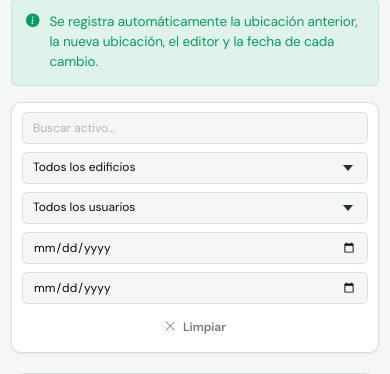
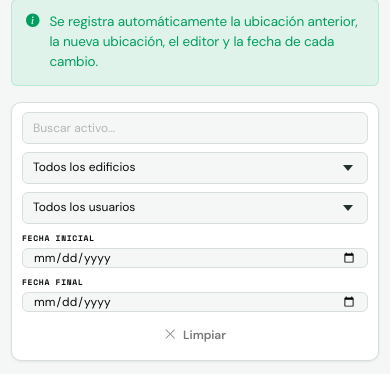
Before and after one commit to ineshv999/PI_MOVIL, a Flask app: template SistemaGestion/templates/historial_movimientos.html in a window 390 px wide. Shown: the part 161-535 px from the top of the page. Run offline with Flask 3, Linux system fonts and the light colour scheme; the template is opened without the code that fills it, so the values that code supplies are empty.

Commit message:
responsivo

```diff
--- a/SistemaGestion/static/css/styles.css
+++ b/SistemaGestion/static/css/styles.css
@@ -1046,6 +1046,28 @@ canvas {
 }
 .card, .modal, .form-page-wrap, .table-wrap,
 .topbar-left, .topbar-right, .page-header > * { min-width: 0; }
+.content,
+.form-page-wrap,
+.scan-wrap {
+  width: 100%;
+  max-width: none !important;
+}
+.date-filter {
+  display: flex;
+  flex-direction: column;
+  gap: 4px;
+  min-width: 145px;
+  color: var(--text-secondary);
+  font-family: var(--font-mono);
+  font-size: 8px;
+  font-weight: 700;
+  letter-spacing: .7px;
+  text-transform: uppercase;
+}
+.date-filter .form-input {
+  width: 100%;
+  max-width: none !important;
+}
 .btn {
   max-width: 100%;
   white-space: normal;
@@ -1106,6 +1128,10 @@ canvas {
     flex: 1 1 150px;
     max-width: none !important;
   }
+  .filter-bar .date-filter {
+    flex: 1 1 180px;
+    min-width: 0;
+  }
 
   .chart-container,
   [style*="height: 300px"],
@@ -1129,6 +1155,10 @@ canvas {
     flex: 1 1 100%;
     width: 100%;
   }
+  .filter-bar .date-filter {
+    flex: 1 1 100%;
+    width: 100%;
+  }
   .topbar-title { max-width: 52vw; overflow: hidden; text-overflow: ellipsis; white-space: nowrap; }
   .modal { padding-left: 14px; padding-right: 14px; }
   .modal-top-bar { margin-left: -14px; margin-right: -14px; }
--- a/SistemaGestion/templates/escanear.html
+++ b/SistemaGestion/templates/escanear.html
@@ -190,7 +190,7 @@
         </div>
       </div>
 
-      <div class="scan-wrap" style="display:grid;grid-template-columns:300px 1fr;gap:18px;max-width:1200px">
+      <div class="scan-wrap" style="display:grid;grid-template-columns:minmax(280px, 340px) minmax(0, 1fr);gap:18px">
 
         <!-- Panel izquierdo -->
         <div>
--- a/SistemaGestion/templates/historial_movimientos.html
+++ b/SistemaGestion/templates/historial_movimientos.html
@@ -134,8 +134,14 @@
           {% endfor %}
         </select>
         <div class="f-div"></div>
-        <input class="form-input" type="date" id="filterFechaInicio" style="max-width:140px" placeholder="Desde">
-        <input class="form-input" type="date" id="filterFechaFin" style="max-width:140px" placeholder="Hasta">
+        <label class="date-filter">
+          <span>Fecha inicial</span>
+          <input class="form-input" type="date" id="filterFechaInicio">
+        </label>
+        <label class="date-filter">
+          <span>Fecha final</span>
+          <input class="form-input" type="date" id="filterFechaFin">
+        </label>
         <button class="btn btn-ghost btn-sm" onclick="limpiarFiltros()">
           <i class="bi bi-x-lg"></i> Limpiar
         </button>
--- a/SistemaGestion/templates/registrar_activo.html
+++ b/SistemaGestion/templates/registrar_activo.html
@@ -100,7 +100,7 @@
         </div>
       </div>
 
-      <div class="form-page-wrap" style="max-width:640px">
+      <div class="form-page-wrap">
         <!-- Mensajes Flash -->
         {% with messages = get_flashed_messages(with_categories=true) %}
           {% if messages %}
--- a/SistemaGestion/templates/registrar_activo_usuario.html
+++ b/SistemaGestion/templates/registrar_activo_usuario.html
@@ -91,7 +91,7 @@
         </div>
       </div>
 
-      <div class="form-page-wrap" style="max-width:640px">
+      <div class="form-page-wrap">
         <!-- Mensajes Flash -->
         {% with messages = get_flashed_messages(with_categories=true) %}
           {% if messages %}
```
Also changed, not shown: SistemaGestion/templates/historial_movimientos_usuario.html (+8 -2 lines).
